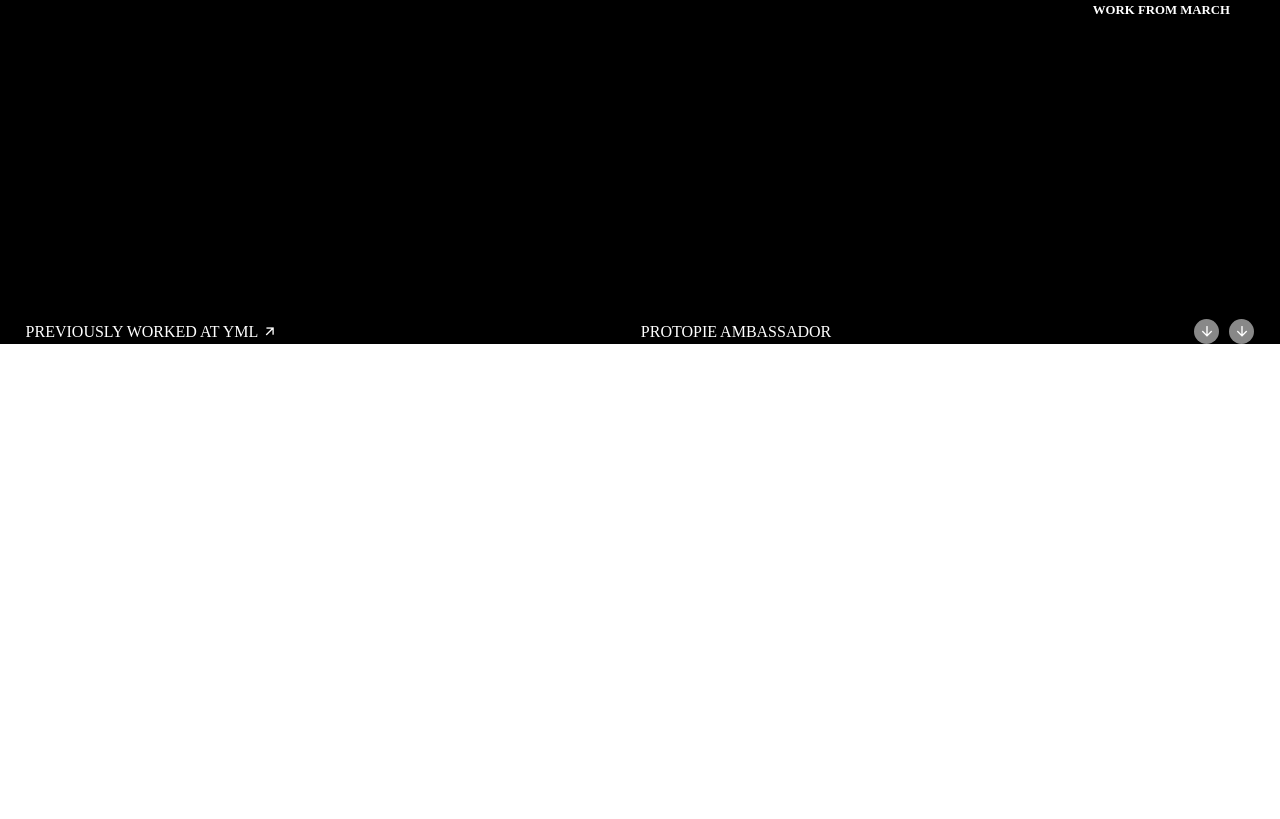
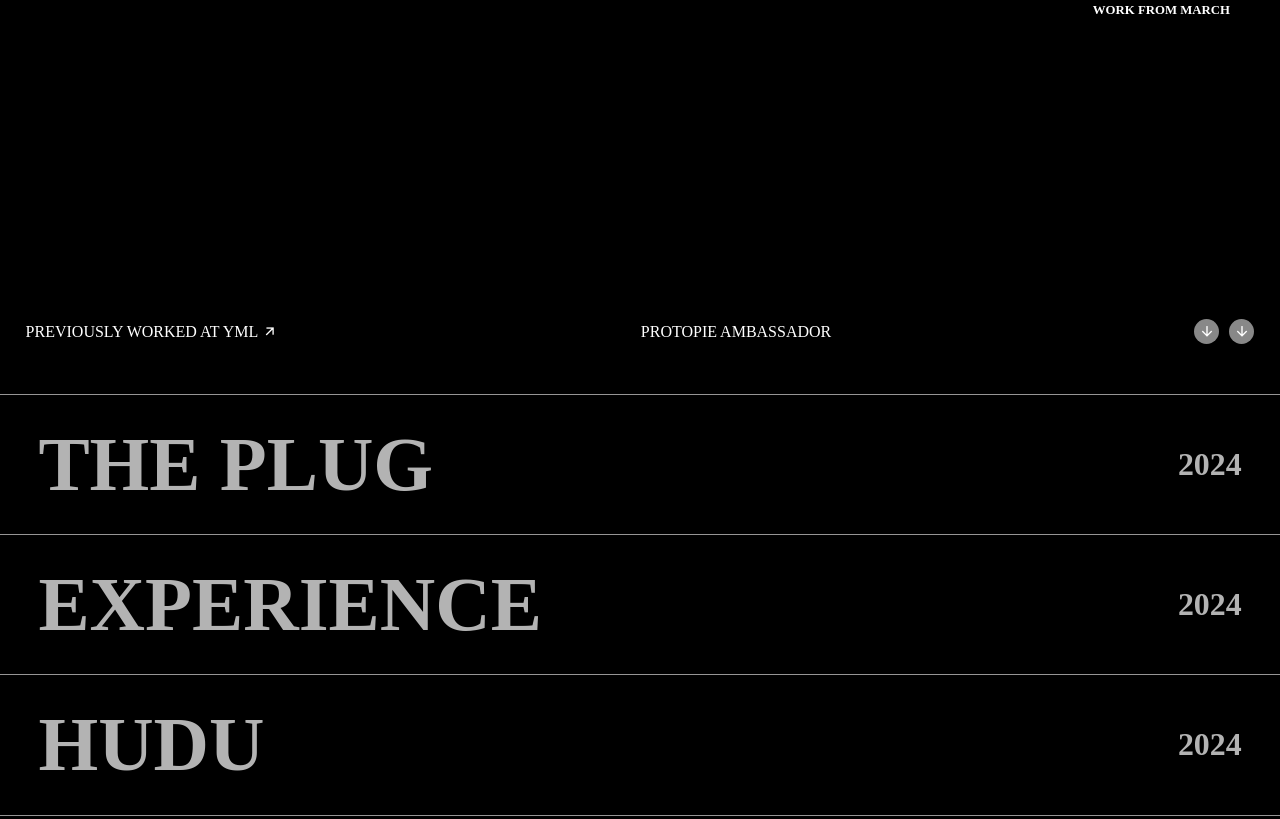
Before and after one commit to pratyasha-dakshinray/website-demo, a plain HTML site: page index.html in a window 1280 px wide. Shown: the part 456-1275 px from the top of the page. Before the commit the page ends 800 px from the top, so only its background shows below. Drawn offline with nearby package versions, Linux system fonts and the light colour scheme.

Commit message:
Second page is completed with a basic ui and images are used

```diff
--- a/index.html
+++ b/index.html
@@ -38,7 +38,23 @@
             </div>
         </div>
         <div id="second">
-
+            <div id="elem">
+                <div class="element1">
+                    <img src="fb1e7f9db2540c3194a9179094a925e2.jpg" alt="">
+                    <h1>THE PLUG</h1>
+                    <h5>2024</h5>
+                </div>
+                <div class="element2">
+                    <img src="a5d2a913006aee3504a6882ce38f7959.jpg" alt="">
+                    <h1>EXPERIENCE</h1>
+                    <h5>2024</h5>
+                </div>
+                <div class="element3">
+                    <img src="400f22ce6f755ac476eb06c4cb45395c.jpg" alt="">
+                    <h1>HUDU</h1>
+                    <h5>2024</h5>
+                </div>
+            </div>
         </div>
     </div>
 </body>
--- a/style.css
+++ b/style.css
@@ -106,3 +106,57 @@ html, body {
     justify-content: center;
     background-color: #888;
 }
+
+#second{
+    padding-top: 50px;
+    color: #fff;
+    background-color: black;
+    width: 100%;
+    height: 120vh;
+
+
+}
+
+.element1{
+    width: 100%;
+    border-top: 1px solid #d6d5d5;
+    padding: 2vw 3vw;
+    font-size: 3vw;
+    opacity: .7;
+    display: flex;
+    align-items: center;
+    justify-content: space-between;
+}
+
+.element2{
+    width: 100%;
+    border-top: 1px solid #d6d5d5;
+    padding: 2vw 3vw;
+    font-size: 3vw;
+    opacity: .7;
+    display: flex;
+    align-items: center;
+    justify-content: space-between;
+}
+
+.element3{
+    width: 100%;
+    border-top: 1px solid #d6d5d5;
+    padding: 2vw 3vw;
+    font-size: 3vw;
+    opacity: .7;
+    border-bottom: 1px solid #d6d5d5;
+    display: flex;
+    align-items: center;
+    justify-content: space-between;
+}
+#elem{
+    position: relative;
+}
+
+#elem img{
+    position: absolute;
+    height: 28%;
+    z-index: 999;
+    opacity: 0;
+}
```
Also changed, not shown: 400f22ce6f755ac476eb06c4cb45395c.jpg (added), a5d2a913006aee3504a6882ce38f7959.jpg (added), fb1e7f9db2540c3194a9179094a925e2.jpg (added).
